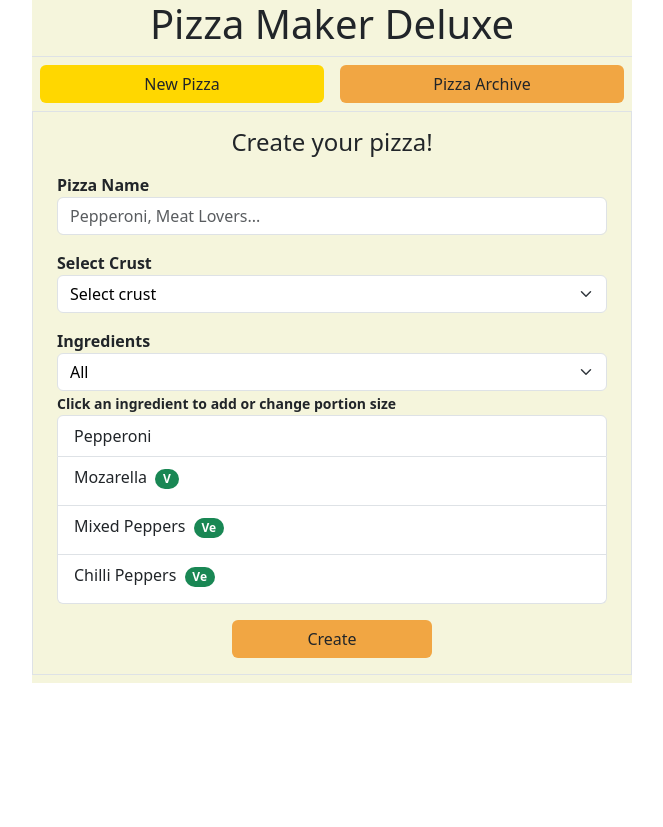
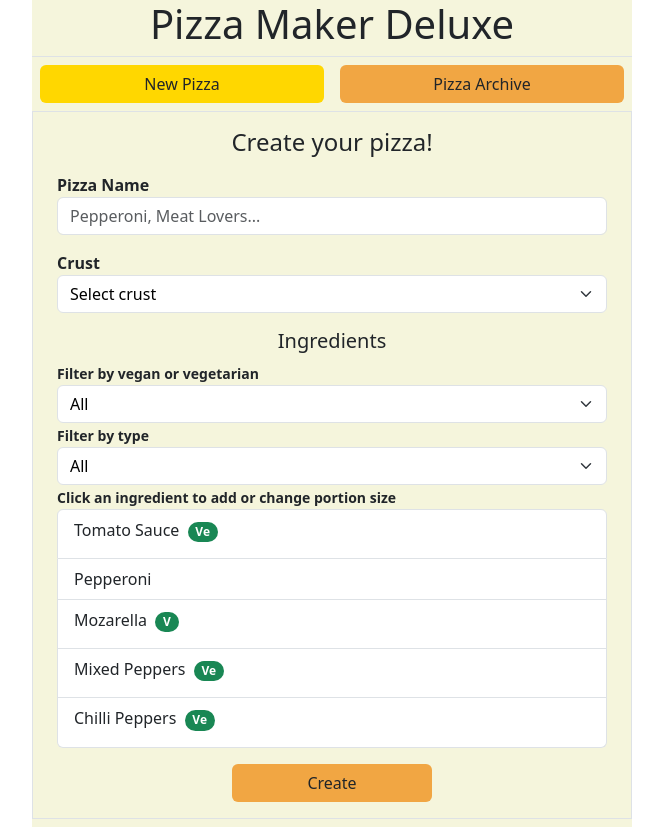
Before and after one commit to Sheriour/pizza-website-react-ts, a React (Vite) app: page / in a window 1280 px wide. Both pictures are taken after a click on the button "New Pizza". Shown: the whole page, without its empty margins (308-971 px from the left). Before the commit the page ends 800 px from the top, so only its background shows below. Built offline with nearby package versions, Linux system fonts and the light colour scheme.

Commit message:
Added ingredient types, and a filter as a shared component

```diff
--- a/src/Types.ts
+++ b/src/Types.ts
@@ -3,9 +3,12 @@ export type Ingredient = {
     name: string;
     portion: number; //not included (0), single portion (1), double portion (2)
     diet: IngredientDiet;
+    type: IngredientType;
   };
 
-export type IngredientDiet = "animal" | "vegetarian" | "vegan"
+export type IngredientDiet = "animal" | "vegetarian" | "vegan";
+
+export type IngredientType = "all" | "sauce" | "cheese" | "meat" | "vegetable"
 
 export type Pizza = {
     pizzaName: string;
--- /dev/null
+++ b/src/components/IngredientFilterDropdown.tsx
@@ -0,0 +1,40 @@
+import { ChangeEvent } from "react";
+
+type IngredientFilterDropdownProps = {
+  label: string;
+  stateList: string[];
+  stateVar: string;
+  stateUpdateFunction: (event: ChangeEvent<HTMLSelectElement>) => void;
+};
+
+function IngredientFilterDropdown({
+  label,
+  stateList,
+  stateVar,
+  stateUpdateFunction,
+}: IngredientFilterDropdownProps) {
+  return (
+    <>
+      <label htmlFor="ingredientsFilter">
+        <small>{label}</small>
+      </label>
+      <select
+        id="ingredientsFilter"
+        className="form-select"
+        value={stateVar === stateList[0] ? "All" : stateVar}
+        onChange={stateUpdateFunction}
+        style={{ color: stateVar ? "black" : "grey" }}
+      >
+        {stateList.map((x) => (
+          <option key={x} value={x} style={{ color: "black" }}>
+            {x === stateList[0]
+              ? "All"
+              : x.charAt(0).toUpperCase() + x.slice(1)}
+          </option>
+        ))}
+      </select>
+    </>
+  );
+}
+
+export default IngredientFilterDropdown;
--- a/src/components/NewPizzaPage.tsx
+++ b/src/components/NewPizzaPage.tsx
@@ -1,11 +1,12 @@
 import { useState } from "react";
 import "../styles/pizzaMain.css";
-import { Ingredient, Pizza, IngredientDiet } from "../Types";
+import { Ingredient, Pizza, IngredientDiet, IngredientType } from "../Types";
 import { ChangeEvent } from "react";
 import { toast } from "react-toastify";
 import VegBadge from "./VegBadge";
 import ingredients from "../data/ingredients.json";
 import { IngredientMatchesDiet } from "../utils/Utils";
+import IngredientFilterDropdown from "./IngredientFilterDropdown";
 
 type newPizzaPageProps = {
   onAddCreatedPizza: (newPizza: Pizza) => void;
@@ -22,8 +23,10 @@ function NewPizzaPage({ onAddCreatedPizza, currentPizzas }: newPizzaPageProps) {
   const [ingredients, setIngredients] = useState<Ingredient[]>(
     structuredClone(defaultIngredients)
   );
-  const [ingredientFilter, setIngredientFilter] =
+  const [ingredientDietFilter, setIngredientDietFilter] =
     useState<IngredientDiet>("animal");
+  const [ingredientTypeFilter, setIngredientTypeFilter] =
+    useState<IngredientType>("all");
 
   const handleCrustChange = (event: ChangeEvent<HTMLSelectElement>) => {
     setSelectedCrust(event.target.value);
@@ -33,10 +36,16 @@ function NewPizzaPage({ onAddCreatedPizza, currentPizzas }: newPizzaPageProps) {
     setPizzaName(event.target.value);
   };
 
-  const handleIngredientFilterChange = (
+  const handleIngredientDietFilterChange = (
     event: ChangeEvent<HTMLSelectElement>
   ) => {
-    setIngredientFilter(event.target.value as IngredientDiet);
+    setIngredientDietFilter(event.target.value as IngredientDiet);
+  };
+
+  const handleIngredientTypeFilterChange = (
+    event: ChangeEvent<HTMLSelectElement>
+  ) => {
+    setIngredientTypeFilter(event.target.value as IngredientType);
   };
 
   /**
@@ -119,7 +128,11 @@ function NewPizzaPage({ onAddCreatedPizza, currentPizzas }: newPizzaPageProps) {
           return {
             ...ingredient,
             portion:
-              ingredient.portion === 0 ? 1 : ingredient.portion === 1 ? 2 : 0,
+              ingredient.portion === 0 || ingredient.portion === undefined
+                ? 1
+                : ingredient.portion === 1
+                ? 2
+                : 0,
           };
         }
         return ingredient;
@@ -146,14 +159,14 @@ function NewPizzaPage({ onAddCreatedPizza, currentPizzas }: newPizzaPageProps) {
 
         <div className={"container " + innerMargins}>
           <label htmlFor="crustDropdown" className="form-label mb-0">
-            Select Crust
+            Crust
           </label>
           <select
             id="crustDropdown"
             className="form-select"
             value={selectedCrust}
             onChange={handleCrustChange}
-            style={{ color: ingredientFilter ? "black" : "grey" }}
+            style={{ color: ingredientDietFilter ? "black" : "grey" }}
           >
             <option value="" disabled style={{ color: "grey" }}>
               Select crust
@@ -168,31 +181,32 @@ function NewPizzaPage({ onAddCreatedPizza, currentPizzas }: newPizzaPageProps) {
         </div>
 
         <div className={"container " + innerMargins}>
-          <label htmlFor="ingredientsFilter">Ingredients</label>
-          <select
-            id="ingredientsFilter"
-            className="form-select"
-            value={ingredientFilter === "animal" ? "All" : ingredientFilter}
-            onChange={handleIngredientFilterChange}
-            style={{ color: ingredientFilter ? "black" : "grey" }}
-          >
-            <option value="animal" style={{ color: "black" }}>
-              All
-            </option>
-            <option value="vegetarian" style={{ color: "black" }}>
-              Vegetarian
-            </option>
-            <option value="vegan" style={{ color: "black" }}>
-              Vegan
-            </option>
-          </select>
+          <h5 className="text-center">Ingredients</h5>
+          <IngredientFilterDropdown
+            label="Filter by vegan or vegetarian"
+            stateList={["animal", "vegetarian", "vegan"]}
+            stateUpdateFunction={handleIngredientDietFilterChange}
+            stateVar={ingredientDietFilter}
+          ></IngredientFilterDropdown>
 
-          <label htmlFor={"ingredients" + innerMargins}>
+          <IngredientFilterDropdown
+            label="Filter by type"
+            stateList={["all", "sauce", "cheese", "meat", "vegetable"]}
+            stateUpdateFunction={handleIngredientTypeFilterChange}
+            stateVar={ingredientTypeFilter}
+          ></IngredientFilterDropdown>
+
+          <label htmlFor="ingredients">
             <small>Click an ingredient to add or change portion size</small>
           </label>
           <ul className="list-group " id="ingredients">
             {ingredients
-              .filter((x) => IngredientMatchesDiet(x, ingredientFilter))
+              .filter(
+                (x) =>
+                  IngredientMatchesDiet(x, ingredientDietFilter) &&
+                  (ingredientTypeFilter === "all" ||
+                    x.type === ingredientTypeFilter)
+              )
               .map((x) => (
                 <button
                   key={x.id}
--- a/src/data/ingredients.json
+++ b/src/data/ingredients.json
@@ -1,26 +1,32 @@
 [
   {
   "id": 1,
-        "name": "Pepperoni",
-        "portion": 0,
-        "diet": "animal"
+  "name": "Tomato Sauce",
+  "diet": "vegan",
+  "type": "sauce"
   },
   {
-        "id": 2,
-        "name": "Mozarella",
-        "portion": 0,
-        "diet": "vegetarian"
+  "id": 100,
+  "name": "Pepperoni",
+  "diet": "animal",
+  "type": "meat"
   },
   {
-        "id": 3,
-        "name": "Mixed Peppers",
-        "portion": 0,
-        "diet": "vegan"
+  "id": 200,
+  "name": "Mozarella",
+  "diet": "vegetarian",
+  "type": "cheese"
   },
   {
-        "id": 4,
+  "id": 300,
+  "name": "Mixed Peppers",
+  "diet": "vegan",
+  "type": "vegetable"
+  },
+  {
+  "id": 301,
   "name": "Chilli Peppers",
-        "portion": 0,
-        "diet": "vegan"
+  "diet": "vegan",
+  "type": "vegetable"
   }
   ]
```
Lines whose indentation alone changed are shown as unchanged.
